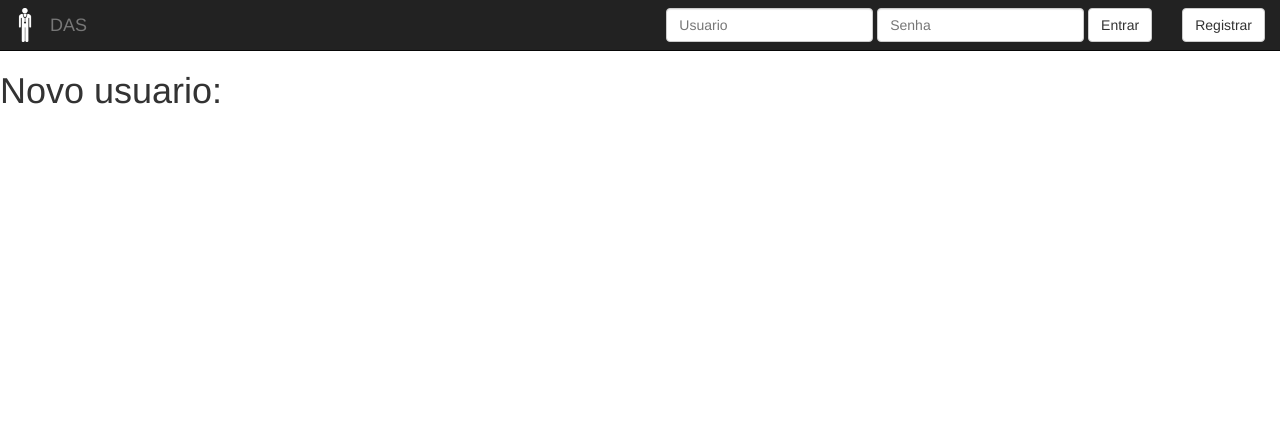
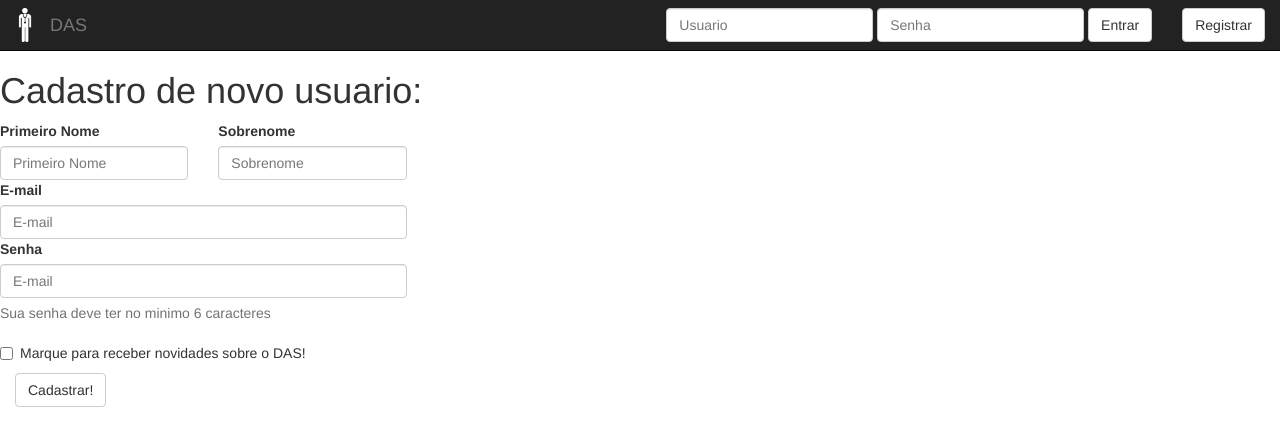
Before and after one commit to paulomoreno/DAS, a Django app: template templates/main/cliente/cadastro.html in a window 1280 px wide. Shown: the top 446 px of the page. Run offline with Django 3.2, Linux system fonts and the light colour scheme; the template is opened without the code that fills it, so the values that code supplies are empty; parts of the project's set-up code (start-up, migrations or seed data) failed here and were passed over; some libraries are stand-ins or nearby versions.

Commit message:
inicio da criacao dos forms

```diff
--- a/main/urls.py
+++ b/main/urls.py
@@ -13,7 +13,7 @@ urlpatterns = patterns('',
 		#URL para cadastro de novos clientes
         url(r'^clientes/registrar$','main.views.registrar_cliente',name='registrar_cliente'),
 
-	url(r'qrCodeScan','main.views.qrCodeScan',name='qrCodeScan'),
+		url(r'qrCodeScan','main.views.qrCodeScan',name='qrCodeScan'),
 
         #Retorna as informações de um salão especifico
         #url(r'^api/saloes/(?P<nome_salao>[a-zA-Z0-9\-]+)$','main.views.api_salao',name='api_salao'),
--- a/templates/main/cliente/cadastro.html
+++ b/templates/main/cliente/cadastro.html
@@ -6,5 +6,50 @@
 {% block title %}Bem Vindo!{% endblock %}
 
 {% block conteudo %}
-<h1>Novo usuario:</h1>
+<h1>Cadastro de novo usuario:</h1>
+<form role="form" action="{% url 'registrar_cliente' %}">
+  <div class="row">
+  	<div class="form-group">
+		<div class="col-md-2" >
+	    	<label for="firstNameInput">Primeiro Nome</label>
+	 	    <input type="text" class="form-control" id="firstNameInput" placeholder="Primeiro Nome" name="nome">
+	 	</div>
+	  	<div class="col-md-2">
+	  		<label for="lastName"> Sobrenome</label>
+	  		<input type="text" class="form-control" id="lastNameInput" placeholder="Sobrenome" name="sobrenome">
+		</div>
+  	</div>
+  </div>
+
+  <div class="row">
+ 	 <div class="form-group">
+ 		<div class ="col-md-4">
+		    <label for="emailInput">E-mail</label>
+   		    <input type="email" class="form-control" id="emailInput" placeholder="E-mail" name="email" value="{{ form.email }}">
+ 		</div>
+ 	 </div>
+  </div>
+
+  <div class="row">
+  	<div class="form-group">
+ 		<div class ="col-md-4">
+   		 	<label for="userPassword">Senha</label>
+   		 	<input type="password" class="form-control"id="passwordInput" placeholder="E-mail" name="senha">
+   			 <p class="help-block">Sua senha deve ter no minimo 6 caracteres</p>
+ 		</div>
+  	</div>
+  </div>
+
+  <div class="checkbox">
+    <label>
+      <input type="checkbox" name="novidades" value="sim"> Marque para receber novidades sobre o DAS!
+    </label>
+  </div>
+
+
+  <div class="form-group">
+  	<div class="col-xs-2">
+  		<button type="submit" class="btn btn-default">Cadastrar!</button>
+  </div>
+</form>
 {%  endblock %}
```
Also changed, not shown: main/views.py (+7 -0 lines).
